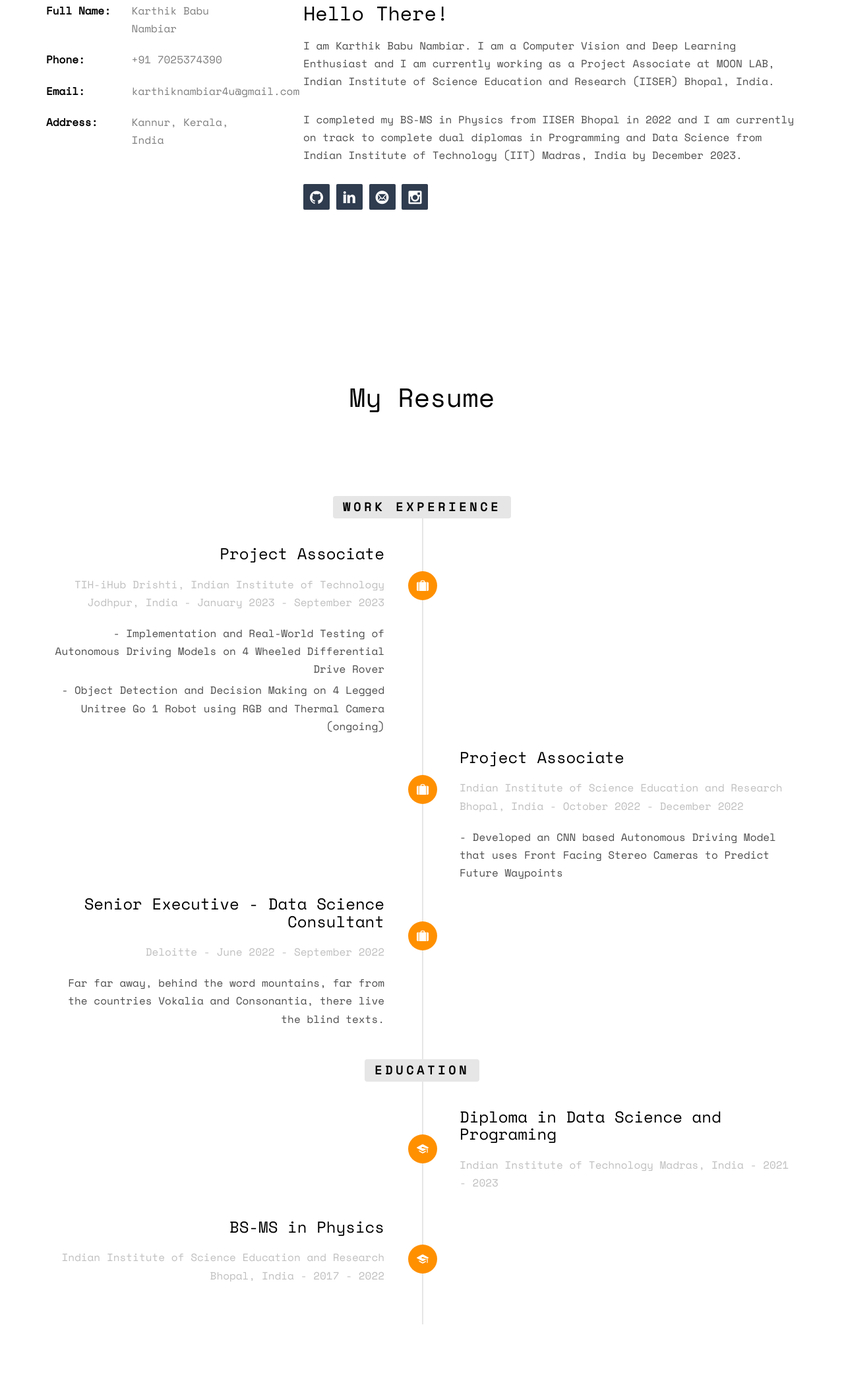
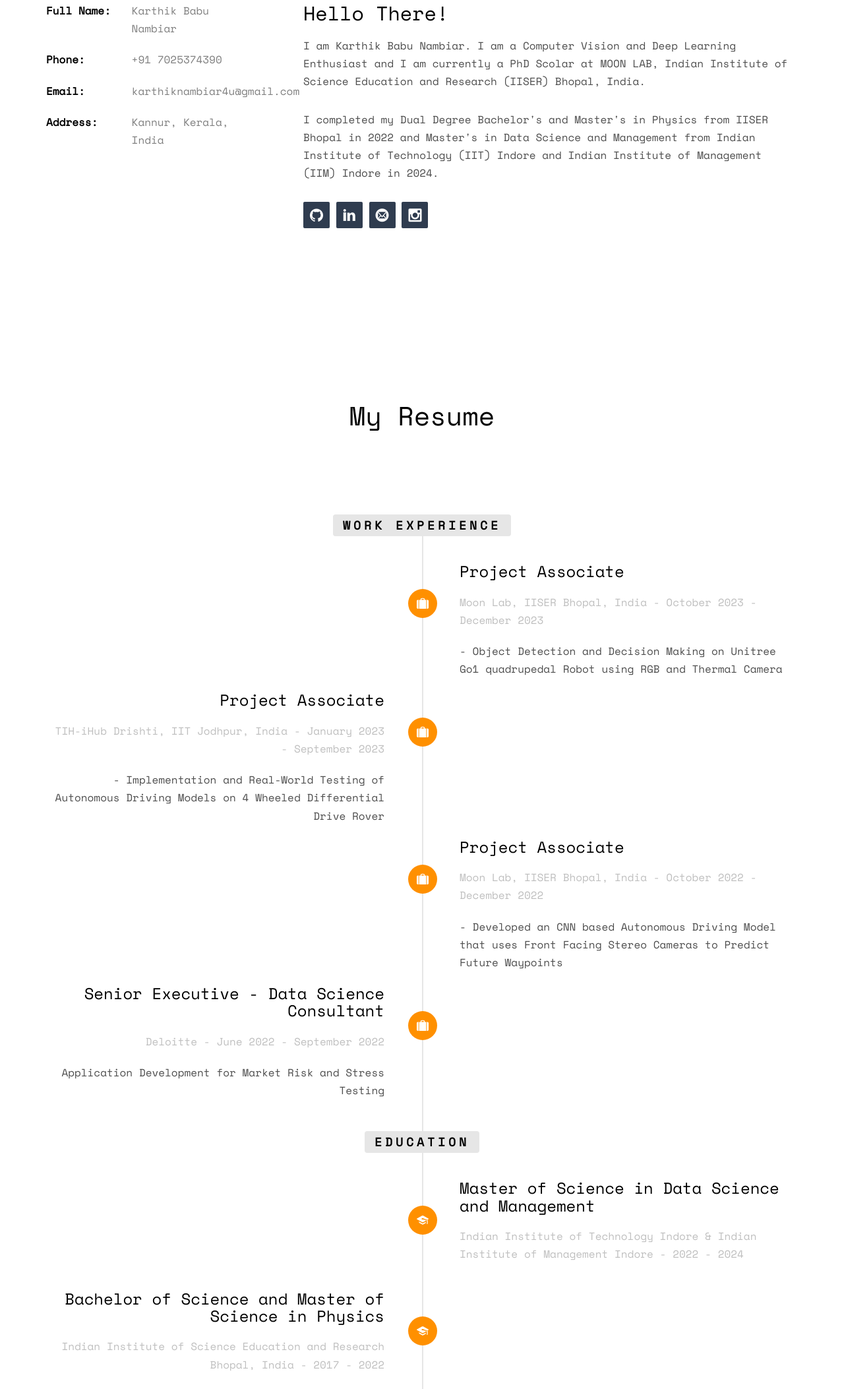
Before and after one commit to karthiknambiar29/karthiknambiar29.github.io, a plain HTML site: page index.html in a window 1280 px wide. Shown: the part 1069-3175 px from the top of the page at 66% size. Drawn offline with nearby package versions, Linux system fonts and the light colour scheme; some packages are replaced by stand-ins of ours; no server answers; files whose address does not match are found by name.

Commit message:
add: publications

```diff
--- a/index.html
+++ b/index.html
@@ -114,8 +114,8 @@
 				</div>
 				<div class="col-md-8">
 					<h2>Hello There!</h2>
-					<p>I am Karthik Babu Nambiar. I am a Computer Vision and Deep Learning Enthusiast and I am currently working as a Project Associate at MOON LAB, Indian Institute of Science Education and Research (IISER) Bhopal, India.</p>
-					<p>I completed my BS-MS in Physics from IISER Bhopal in 2022 and I am currently on track to complete dual diplomas in Programming and Data Science from Indian Institute of Technology (IIT) Madras, India by December 2023.</p>
+					<p>I am Karthik Babu Nambiar. I am a Computer Vision and Deep Learning Enthusiast and I am currently a PhD Scolar at MOON LAB, Indian Institute of Science Education and Research (IISER) Bhopal, India.</p>
+					<p>I completed my Dual Degree Bachelor's and Master's in Physics from IISER Bhopal in 2022 and Master's in Data Science and Management from Indian Institute of Technology (IIT) Indore and Indian Institute of Management (IIM) Indore in 2024.</p>
 					<p>
 						<ul class="fh5co-social-icons">
 							<li><a href="https://www.github.com/karthiknambiar29" target="_blank" rel="noopener noreferrer"><i class="icon-github2"></i></a></li>
@@ -142,19 +142,28 @@
 						<li class="timeline-heading text-center animate-box">
 							<div><h3>Work Experience</h3></div>
 						</li>
+						<li class="timeline-inverted animate-box">
+							<div class="timeline-badge"><i class="icon-suitcase"></i></div>
+							<div class="timeline-panel">
+								<div class="timeline-heading">
+									<h3 class="timeline-title">Project Associate</h3>
+									<span class="company">Moon Lab, IISER Bhopal, India - October 2023 - December 2023</span>
+								</div>
+								<div class="timeline-body">
+									<p>- Object Detection and Decision Making on Unitree Go1 quadrupedal Robot using RGB and Thermal Camera</p>
+								</div>
+							</div>
+						</li>
 						<li class="animate-box timeline-unverted">
 							<div class="timeline-badge"><i class="icon-suitcase"></i></div>
 							<div class="timeline-panel">
 								<div class="timeline-heading">
 									<h3 class="timeline-title">Project Associate</h3>
-									<span class="company">TIH-iHub Drishti, Indian Institute of Technology Jodhpur, India - January 2023 - September 2023</span>
+									<span class="company">TIH-iHub Drishti, IIT Jodhpur, India - January 2023 - September 2023</span>
 								</div>
 								<div class="timeline-body">
-									<p>- Implementation and Real-World Testing of Autonomous Driving Models on 4
-										Wheeled Differential Drive Rover</p>
-									<p>- Object Detection and Decision Making on 4 Legged Unitree Go 1 Robot using
-										RGB and Thermal Camera (ongoing)</p>
-								</div>
+									<p>- Implementation and Real-World Testing of Autonomous Driving Models on 4 Wheeled Differential Drive Rover</p>
+									</div>
 							</div>
 						</li>
 						<li class="timeline-inverted animate-box">
@@ -162,11 +171,10 @@
 							<div class="timeline-panel">
 								<div class="timeline-heading">
 									<h3 class="timeline-title">Project Associate</h3>
-									<span class="company">Indian Institute of Science Education and Research Bhopal, India - October 2022 - December 2022</span>
+									<span class="company">Moon Lab, IISER Bhopal, India - October 2022 - December 2022</span>
 								</div>
 								<div class="timeline-body">
-									<p>- Developed an CNN based Autonomous Driving Model that uses Front Facing
-										Stereo Cameras to Predict Future Waypoints</p>
+									<p>- Developed an CNN based Autonomous Driving Model that uses Front Facing Stereo Cameras to Predict Future Waypoints</p>
 								</div>
 							</div>
 						</li>
@@ -178,7 +186,7 @@
 									<span class="company">Deloitte - June 2022 - September 2022</span>
 								</div>
 								<div class="timeline-body">
-									<p>Far far away, behind the word mountains, far from the countries Vokalia and Consonantia, there live the blind texts.</p>
+									<p>Application Development for Market Risk and Stress Testing</p>
 								</div>
 							</div>
 						</li>
@@ -191,8 +199,8 @@
 							<div class="timeline-badge"><i class="icon-graduation-cap"></i></div>
 							<div class="timeline-panel">
 								<div class="timeline-heading">
-									<h3 class="timeline-title">Diploma in Data Science and Programing</h3>
-									<span class="company">Indian Institute of Technology Madras, India - 2021 - 2023</span>
+									<h3 class="timeline-title">Master of Science in Data Science and Management</h3>
+									<span class="company">Indian Institute of Technology Indore & Indian Institute of Management Indore - 2022 - 2024</span>
 								</div>
 								<!-- <div class="timeline-body">
 									<p>Far far away, behind the word mountains, they live in Bookmarksgrove right at the coast of the Semantics, a large language ocean.</p>
@@ -203,7 +211,7 @@
 							<div class="timeline-badge"><i class="icon-graduation-cap"></i></div>
 							<div class="timeline-panel">
 								<div class="timeline-heading">
-									<h3 class="timeline-title">BS-MS in Physics</h3>
+									<h3 class="timeline-title">Bachelor of Science and Master of Science in Physics</h3>
 									<span class="company">Indian Institute of Science Education and Research Bhopal, India - 2017 - 2022</span>
 								</div>
 								<!-- <div class="timeline-body">
@@ -532,6 +540,26 @@
 				<div class="col-md-8 col-md-offset-2 text-center">
 					<div class="fh5co-blog animate-box">
 						<div class="blog-bg embed-responsive embed-responsive-16by9">
+							<iframe  style="width: 100%; height: 100%; border: 0" class="embed-responsive-item" src="https://youtube.com/embed/MJVgkjnMMb8?autoplay=1&mute=1&controls=0&loop=1&rel=0&playlist=MJVgkjnMMb8"  title="YouTube video player" allow='autoplay' allowfullscreen></iframe>
+						  </div>
+						<!-- <a href="#" class="blog-bg" style="background-image: url(images/portfolio-1.jpg);"></a> -->
+						<div class="blog-text">
+							<span class="posted_on">July 2024</span>
+							<h3><a href="https://moonlab.iiserb.ac.in/research_page/oas_gpucb.html" target="_blank" rel="noopener noreferrer">OAS-GPUCB: On-the-way Adaptive Sampling Using GPUCB for Bathymetry Mapping</a></h3>
+							<p>Rajat Agrawal*, Karthik Nambiar*, Bhawana Chhaglani, P.B. Sujit and Mandar Chitre</p>
+							<p>IEEE/RSJ International Conference on Intelligent Robots and Systems (IROS 2024)</p>
+							<ul class="stuff">
+								<!-- <li><i class="icon-heart2"></i>249</li>
+								<li><i class="icon-eye2"></i>308</li> -->
+								<li><a href="https://moonlab.iiserb.ac.in/research_page/oas_gpucb.html" target="_blank" rel="noopener noreferrer">Read More<i class="icon-arrow-right22"></i></a></li>
+							</ul>
+						</div>
+					</div>
+				</div>
+			<div class="row">
+				<div class="col-md-8 col-md-offset-2 text-center">
+					<div class="fh5co-blog animate-box">
+						<div class="blog-bg embed-responsive embed-responsive-16by9">
 							<iframe  style="width: 100%; height: 100%; border: 0" class="embed-responsive-item" src="https://youtube.com/embed/inWCiNpWeJc?autoplay=1&mute=1&controls=0&loop=1&rel=0&playlist=inWCiNpWeJc"  title="YouTube video player" allow='autoplay' allowfullscreen></iframe>
 						  </div>
 						<!-- <a href="#" class="blog-bg" style="background-image: url(images/portfolio-1.jpg);"></a> -->
@@ -539,7 +567,7 @@
 							<span class="posted_on">October 2023</span>
 							<h3><a href="https://moonlab.iiserb.ac.in/research_page/sim2real.html" target="_blank" rel="noopener noreferrer">Sim2Real Autonomous Driving using Convolutional Neural Network for Urban Environments</a></h3>
 							<p>Karthik Nambiar and P. B. Sujit</p>
-							<p>Accepted at the 18th International Symposium on Experimental Robotics</p>
+							<p>18th International Symposium on Experimental Robotics (IISER 2023)</p>
 							<ul class="stuff">
 								<!-- <li><i class="icon-heart2"></i>249</li>
 								<li><i class="icon-eye2"></i>308</li> -->
```
